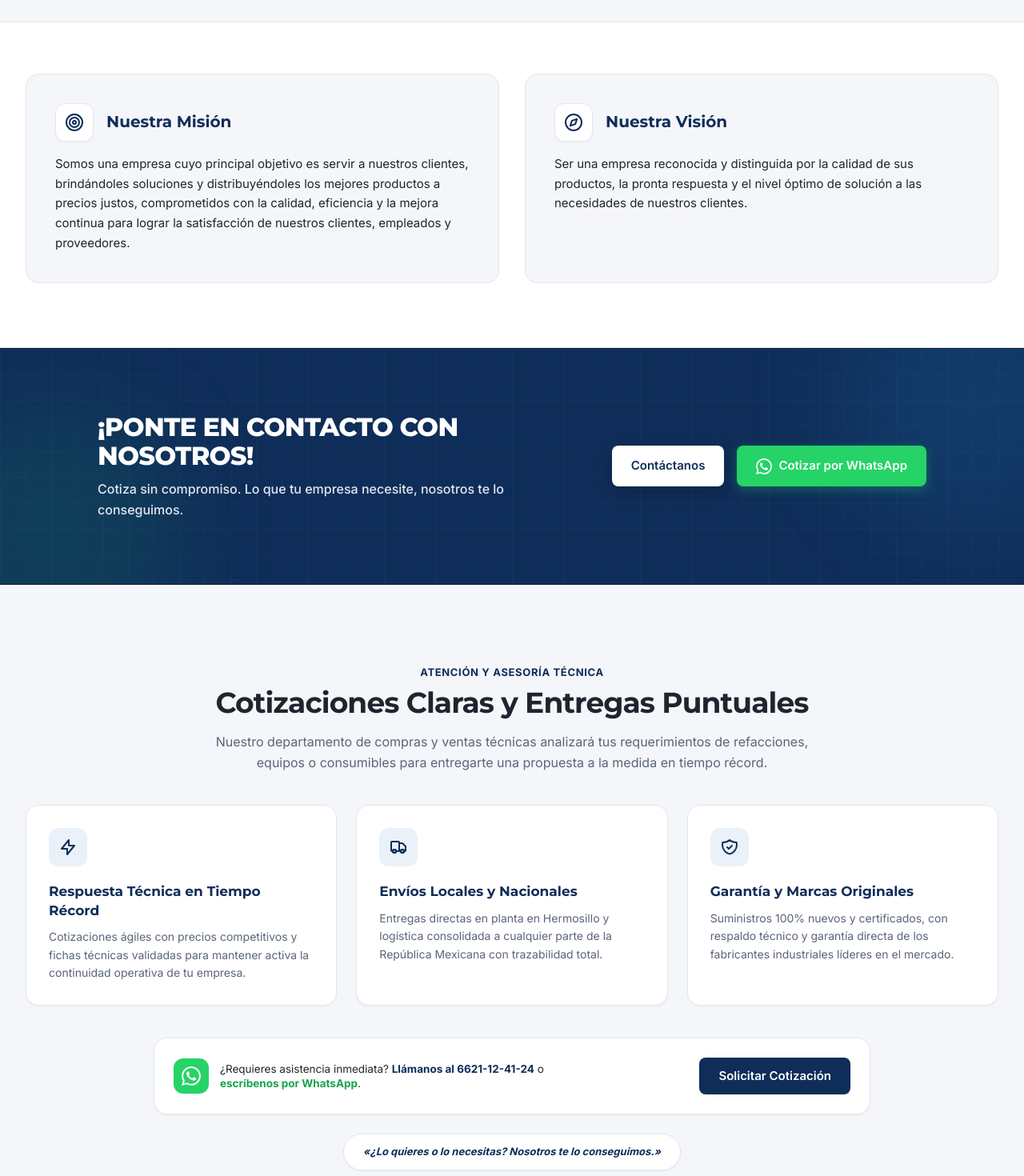
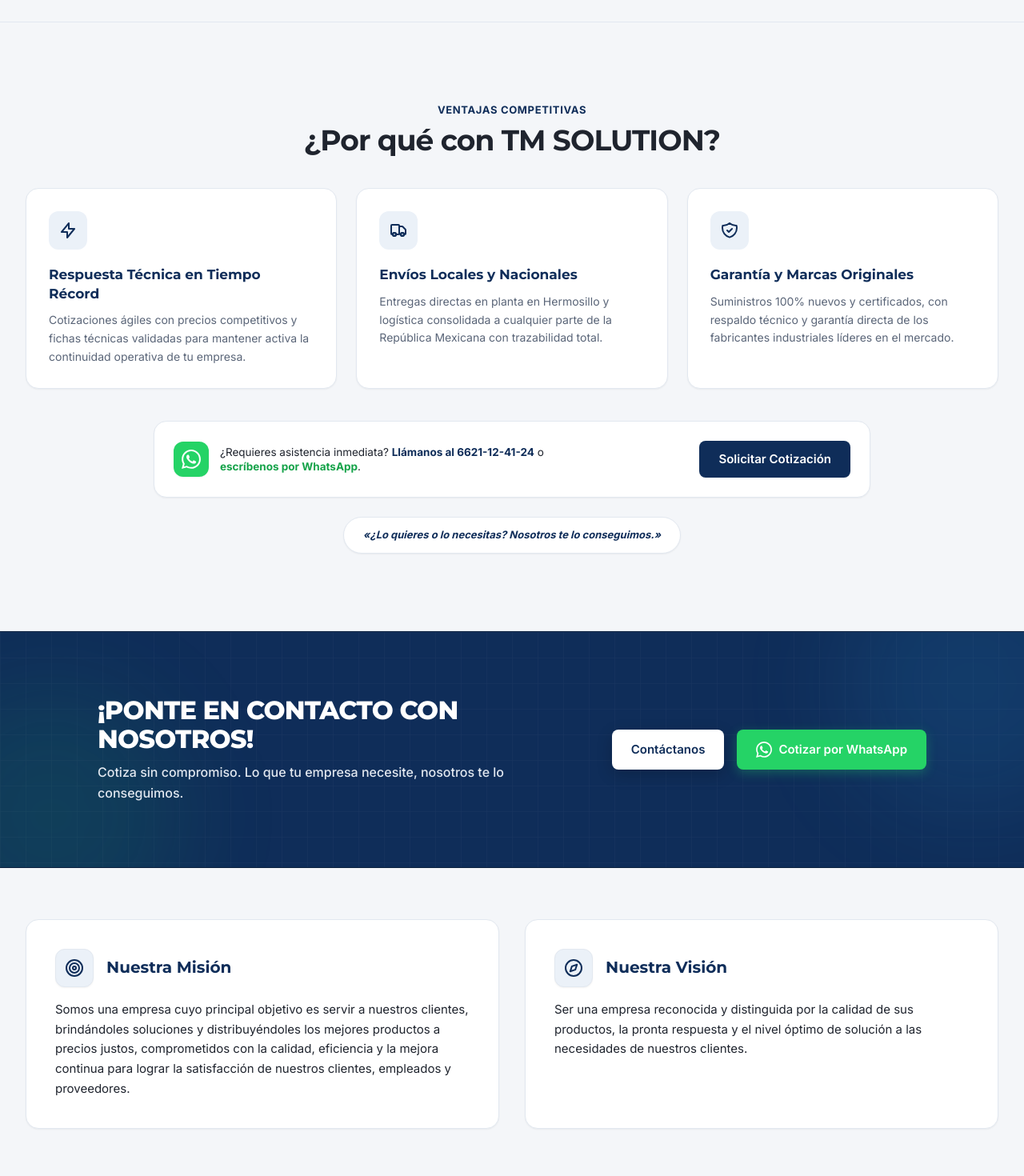
Before and after one commit to albertope18031-ctrl/tmsolution, a Next.js app: page / in a window 1280 px wide. Shown: the part 2260-3730 px from the top of the page at 80% size. Built offline with nearby package versions, Linux system fonts and the light colour scheme.

Commit message:
Add files via upload

```diff
--- a/app/page.tsx
+++ b/app/page.tsx
@@ -14,31 +14,31 @@
       {/* Módulo 1: Cabecera Fija Responsiva */}
       <Header />
 
-      {/* Contenido Principal con Todos los Módulos Integrados */}
+      {/* Contenido Principal con Todos los Módulos Reordenados */}
       <main className="flex-1">
-        {/* Módulo 2: Hero Section (Above the Fold) con id="inicio" */}
+        {/* 2. Portada (Hero Section) con id="inicio" */}
         <Hero />
 
-        {/* Módulo 3: Matriz de Suministros y Alcance (Feature Cards) con id="suministros" */}
+        {/* 3. Catálogo y Líneas de Suministro (Carrusel/Slider) con id="suministros" */}
         <SuppliesSection />
 
-        {/* Módulo 4A: Bloque Institucional («¿Quiénes somos?») con id="nosotros" */}
+        {/* 4. ¿Quiénes Somos? (Trayectoria y Respaldo) con id="nosotros" */}
         <AboutSection />
 
-        {/* Módulo 4B: Muro de Marcas (Brand Trust Grid) con id="marcas" */}
+        {/* 5. Ecosistema de Proveedores (Marcas Aliadas) con id="marcas" */}
         <BrandsSection />
 
-        {/* Módulo 5A: Filosofía Corporativa («Lo que nos distingue») con id="mision-vision" */}
-        <PhilosophySection />
+        {/* 6. Bloque: «¿Por qué con TM SOLUTION?» con id="por-que-tm" */}
+        <QuoteSection />
 
-        {/* Módulo 5B: Franja Intermedia de Conversión (Lead Capture Banner) */}
+        {/* 7. Franja de Conversión («¡PONTE EN CONTACTO CON NOSOTROS!» con botón "Contáctanos") */}
         <MidPageBanner />
 
-        {/* Módulo 6A: Formulario de Cotización Parametrizado con id="cotizar" */}
-        <QuoteSection />
+        {/* 8. Bloque: «Misión y Visión» con id="mision-vision" */}
+        <PhilosophySection />
       </main>
 
-      {/* Módulo 6C: Pie de Página Institucional */}
+      {/* 9. Pie de Página Institucional (Footer) */}
       <Footer />
     </div>
   );
--- a/components/Footer/Footer.tsx
+++ b/components/Footer/Footer.tsx
@@ -3,7 +3,7 @@
 
 export const Footer: React.FC = () => {
   return (
-    <footer className="w-full bg-[#1F242E] text-white border-t-[3px] border-[#0F2D59] pt-12 sm:pt-16 pb-8">
+    <footer id="contacto" className="w-full bg-[#1F242E] text-white border-t-[3px] border-[#0F2D59] pt-12 sm:pt-16 pb-8 scroll-mt-[90px]">
       <div className="max-w-7xl mx-auto px-4 sm:px-6 lg:px-8">
 
         {/* Retícula de 3 Columnas en Desktop y 1 Columna en Móvil */}
--- a/components/Philosophy/MissionVisionCards.tsx
+++ b/components/Philosophy/MissionVisionCards.tsx
@@ -4,10 +4,10 @@
   return (
     <div className="grid grid-cols-1 lg:grid-cols-2 gap-6 lg:gap-8 items-stretch">
       {/* Tarjeta 1: Nuestra Misión */}
-      <div className="bg-[#F4F6F9] border border-[#E2E8F0] rounded-2xl p-6 sm:p-8 lg:p-9 flex flex-col justify-start transition-all duration-300 hover:border-[#0F2D59]/30 hover:shadow-[0_12px_24px_rgba(15,45,89,0.06)]">
+      <div className="bg-white border border-[#E2E8F0] rounded-2xl p-6 sm:p-8 lg:p-9 flex flex-col justify-start transition-all duration-300 hover:border-[#0F2D59]/30 hover:shadow-[0_12px_24px_rgba(15,45,89,0.06)] shadow-sm">
         {/* Cabecera de Tarjeta con Icono 48x48px */}
         <div className="flex items-center gap-4 mb-4">
-          <div className="w-12 h-12 min-w-[48px] min-h-[48px] rounded-xl bg-white border border-[#E2E8F0] flex items-center justify-center text-[#0F2D59] shadow-sm">
+          <div className="w-12 h-12 min-w-[48px] min-h-[48px] rounded-xl bg-[#EBF1F8] border border-[#E2E8F0] flex items-center justify-center text-[#0F2D59] shadow-sm">
             {/* Icono de Diana / Objetivo / Propósito */}
             <svg
               className="w-6 h-6 text-[#0F2D59]"
@@ -37,10 +37,10 @@
       </div>
 
       {/* Tarjeta 2: Nuestra Visión */}
-      <div className="bg-[#F4F6F9] border border-[#E2E8F0] rounded-2xl p-6 sm:p-8 lg:p-9 flex flex-col justify-start transition-all duration-300 hover:border-[#0F2D59]/30 hover:shadow-[0_12px_24px_rgba(15,45,89,0.06)]">
+      <div className="bg-white border border-[#E2E8F0] rounded-2xl p-6 sm:p-8 lg:p-9 flex flex-col justify-start transition-all duration-300 hover:border-[#0F2D59]/30 hover:shadow-[0_12px_24px_rgba(15,45,89,0.06)] shadow-sm">
         {/* Cabecera de Tarjeta con Icono 48x48px */}
         <div className="flex items-center gap-4 mb-4">
-          <div className="w-12 h-12 min-w-[48px] min-h-[48px] rounded-xl bg-white border border-[#E2E8F0] flex items-center justify-center text-[#0F2D59] shadow-sm">
+          <div className="w-12 h-12 min-w-[48px] min-h-[48px] rounded-xl bg-[#EBF1F8] border border-[#E2E8F0] flex items-center justify-center text-[#0F2D59] shadow-sm">
             {/* Icono de Brújula / Expansión y Futuro */}
             <svg
               className="w-6 h-6 text-[#0F2D59]"
--- a/components/Philosophy/PhilosophySection.tsx
+++ b/components/Philosophy/PhilosophySection.tsx
@@ -5,7 +5,7 @@
   return (
     <section
       id="mision-vision"
-      className="relative w-full bg-white pt-8 sm:pt-12 lg:pt-16 pb-10 sm:pb-16 lg:pb-20 scroll-mt-[90px] border-b border-[#E5E7EB] transition-colors overflow-hidden"
+      className="relative w-full bg-[#F4F6F9] py-10 lg:py-16 scroll-mt-[90px] border-b border-[#E2E8F0] transition-colors overflow-hidden"
     >
       <div className="max-w-7xl mx-auto px-4 sm:px-6 lg:px-8">
         {/* Bloque Paralelo 50/50: Misión y Visión */}
--- a/components/Quote/QuoteSection.tsx
+++ b/components/Quote/QuoteSection.tsx
@@ -4,9 +4,10 @@
 export const QuoteSection: React.FC = () => {
   return (
     <section
-      id="cotizar"
+      id="por-que-tm"
       className="relative w-full bg-[#F4F6F9] py-14 sm:py-18 lg:py-24 scroll-mt-[90px] border-b border-[#E2E8F0] transition-colors"
     >
+      <span id="cotizar" className="absolute -top-[90px]" />
       <div className="max-w-7xl mx-auto px-4 sm:px-6 lg:px-8">
         <QuoteTrustBlock />
       </div>
--- a/components/Quote/QuoteTrustBlock.tsx
+++ b/components/Quote/QuoteTrustBlock.tsx
@@ -9,18 +9,14 @@
   return (
     <div className="w-full flex flex-col items-center text-center">
       {/* Encabezado Centrado de Ancho Completo */}
-      <div className="max-w-3xl mx-auto mb-10">
+      <div className="max-w-3xl mx-auto mb-8 sm:mb-10">
         <span className="inline-block text-[12px] sm:text-[13px] font-bold text-[#0F2D59] uppercase tracking-wider mb-2 select-none">
-          ATENCIÓN Y ASESORÍA TÉCNICA
+          VENTAJAS COMPETITIVAS
         </span>
 
-        <h2 className="text-2xl sm:text-3xl lg:text-4xl font-bold text-[#1F242E] font-montserrat leading-tight tracking-tight mb-4">
-          Cotizaciones Claras y Entregas Puntuales
+        <h2 className="text-2xl sm:text-3xl lg:text-4xl font-bold text-[#1F242E] font-montserrat leading-tight tracking-tight">
+          ¿Por qué con TM SOLUTION?
         </h2>
-
-        <p className="text-[14px] sm:text-[16px] text-[#5A6578] leading-relaxed">
-          Nuestro departamento de compras y ventas técnicas analizará tus requerimientos de refacciones, equipos o consumibles para entregarte una propuesta a la medida en tiempo récord.
-        </p>
       </div>
 
       {/* Cuadrícula de 3 Garantías de Servicio: 3 Columnas en Desktop y Apiladas en Móvil */}
```
